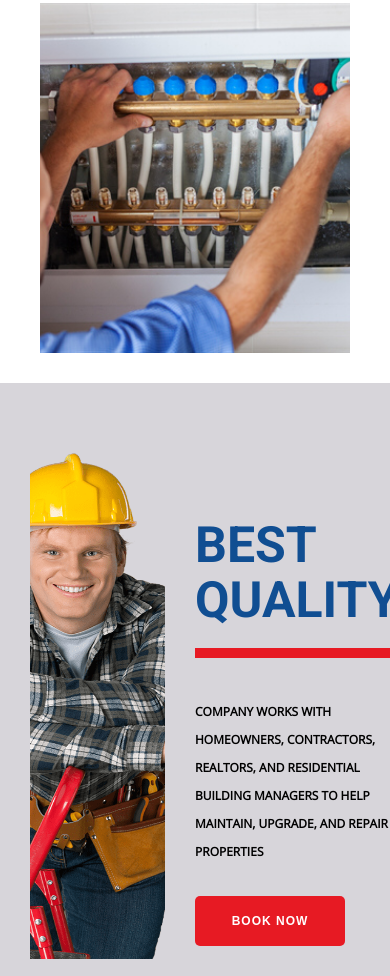
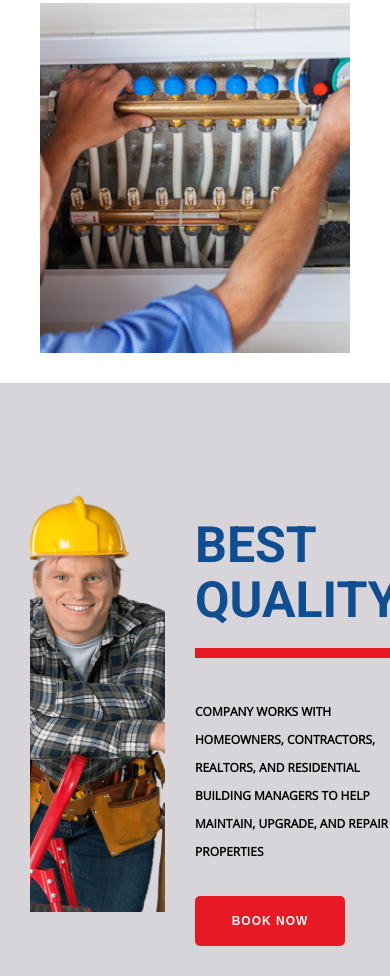
Before and after one commit to magajisuleiman/ACTIVITY-7, a plain HTML site: page index.html in a window 390 px wide. Shown: the part 2104-3080 px from the top of the page. Drawn offline with nearby package versions, Linux system fonts and the light colour scheme.

Commit message:
text mobile

```diff
--- a/style.css
+++ b/style.css
@@ -414,7 +414,7 @@ body{
         background-position: center;
         background-repeat: no-repeat;
         margin: 30px 30px 0px;
-        background-size: 425px 530px;
+        background-size: 340px 436px;
     }
     .engineer-content{
         width: 50%;
```
